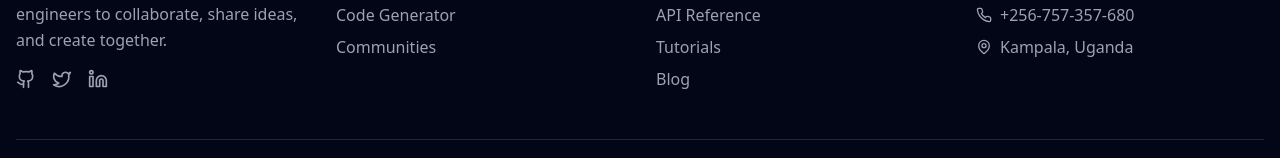
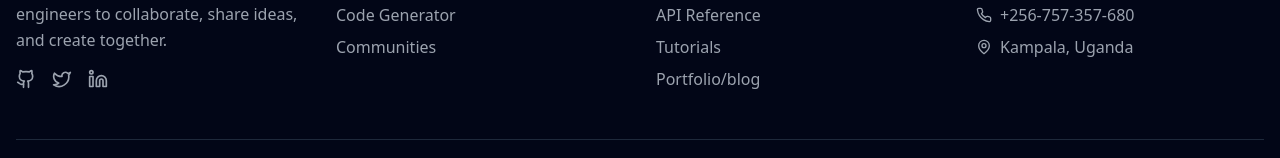
Before and after one commit to Jojoe258Jojoe/devconnect_app, a React (Vite) app: page / in a window 1280 px wide. Shown: the part 3818-3976 px from the top of the page. Built offline with nearby package versions, Linux system fonts and the light colour scheme.

Commit message:
Update LandingPage.tsx

```diff
--- a/src/pages/LandingPage.tsx
+++ b/src/pages/LandingPage.tsx
@@ -466,8 +466,8 @@ const Footer = () => {
                 </a>
               </li>
               <li>
-                <a href="#" className="text-gray-400 hover:text-primary-400 transition-colors">
-                  Blog
+                <a href="https://jojoeportfolio.netlify.app" className="text-gray-400 hover:text-primary-400 transition-colors">
+                  Portfolio/blog
                 </a>
               </li>
             </ul>
@@ -479,11 +479,11 @@ const Footer = () => {
             <ul className="space-y-2">
               <li className="flex items-center space-x-2 text-gray-400">
                 <Mail className="h-4 w-4" />
-                <span>tinyejoe7@gmail.com</span>
+                <span><a href="mailto:tinyejoe7@gmail.com">tinyejoe7@gmail.com</a></span>
               </li>
               <li className="flex items-center space-x-2 text-gray-400">
                 <Phone className="h-4 w-4" />
-                <span>+256-757-357-680</span>
+                <span><a href="tel:+256757357680">+256-757-357-680</a></span>
               </li>
               <li className="flex items-center space-x-2 text-gray-400">
                 <MapPin className="h-4 w-4" />
```
